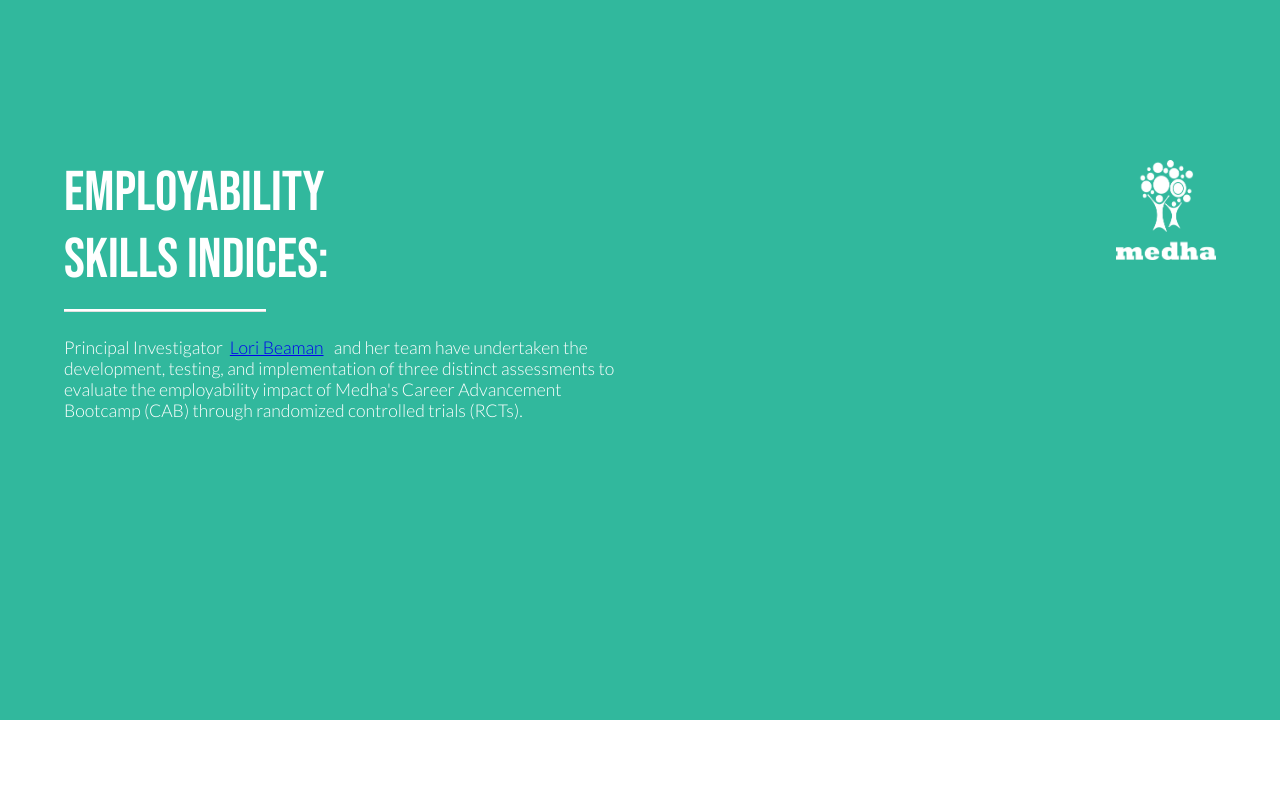
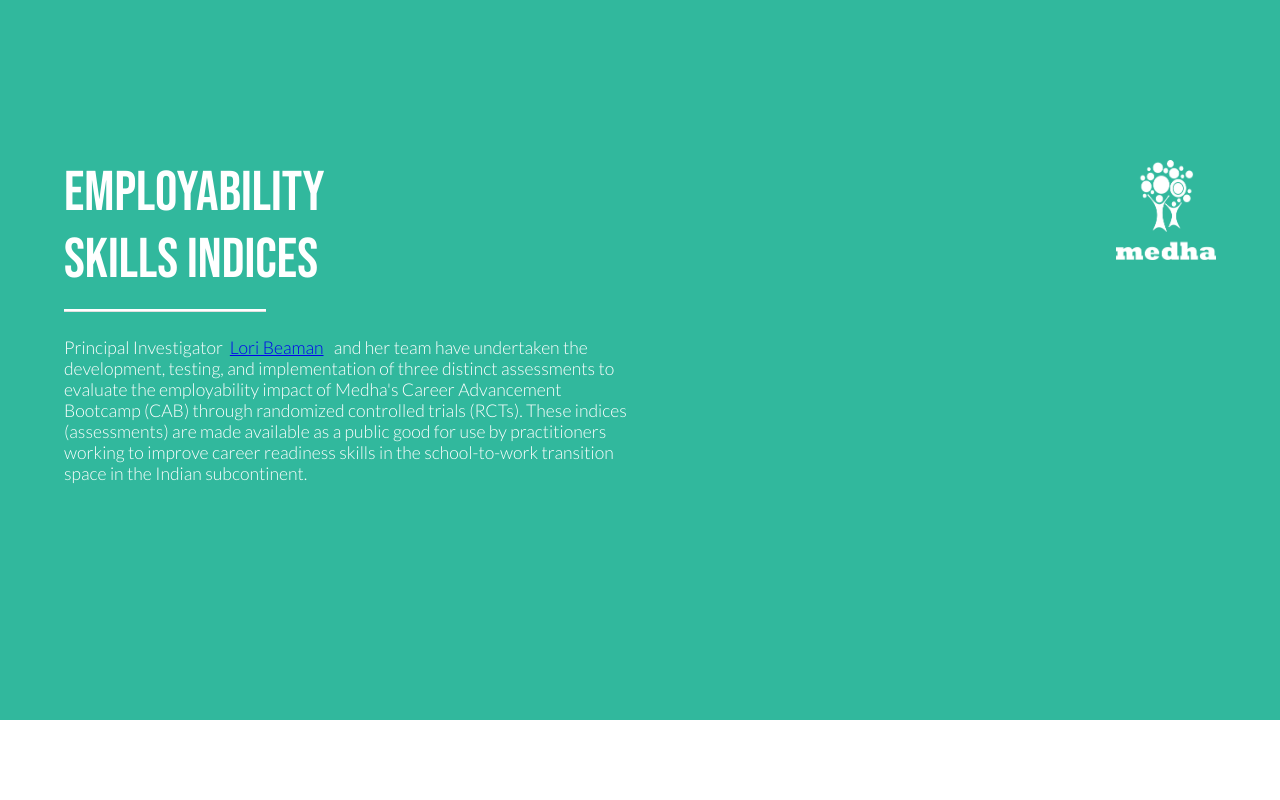
Before and after one commit to gitmedha/rct, a React (Create React App) app: page / in a window 1280 px wide. Shown: the top 800 px of the page. Built offline with nearby package versions, Linux system fonts and the light colour scheme.

Commit message:
changed the heading

```diff
--- a/src/components/LandingPage/LandingPage.js
+++ b/src/components/LandingPage/LandingPage.js
@@ -72,7 +72,7 @@
                             <Grid item style={{ flex: 1 }} xs={6} sm={6} md={6} lg={6} xl={6} >
                                     <Box>
                                         <div className='header_sec'>EMPLOYABILITY</div>
-                                        <div className='header_sec'>SKILLS INDICES:</div>
+                                        <div className='header_sec'>SKILLS INDICES</div>
 
                                     </Box>
                                     <Box style={{ display: 'flex', alignItems: 'center',maxWidth:'35%' }}>
@@ -81,6 +81,7 @@
                                     <Box sx={{marginTop:'10px'}}>
                                         <div className="header_body_sec">Principal Investigator &nbsp;<a href='https://faculty.wcas.northwestern.edu/lab823/' target="_blank" rel="noopener noreferrer">Lori Beaman</a> &nbsp;
 and her team have undertaken the development, testing, and implementation of three distinct assessments to evaluate the employability impact of Medha's Career Advancement Bootcamp (CAB) through randomized controlled trials (RCTs).
+These indices (assessments) are made available as a public good for use by practitioners working to improve career readiness skills in the school-to-work transition space in the Indian subcontinent.
                                         </div>
                                     </Box>
                             </Grid>
```
